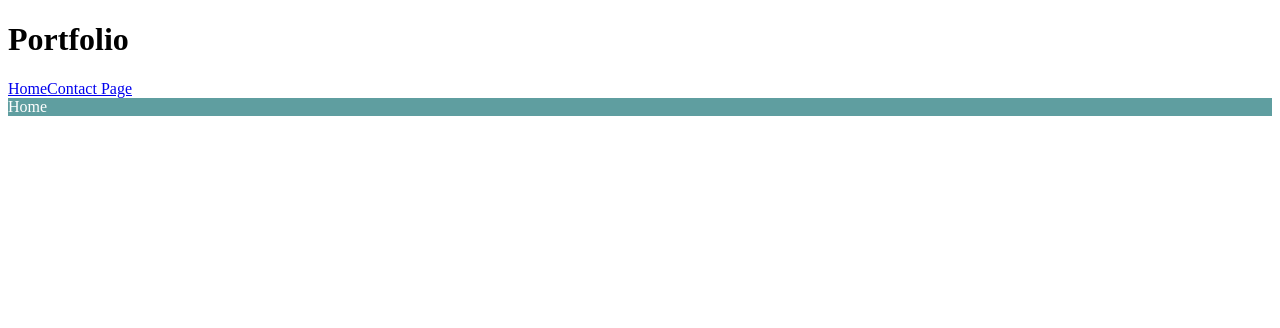
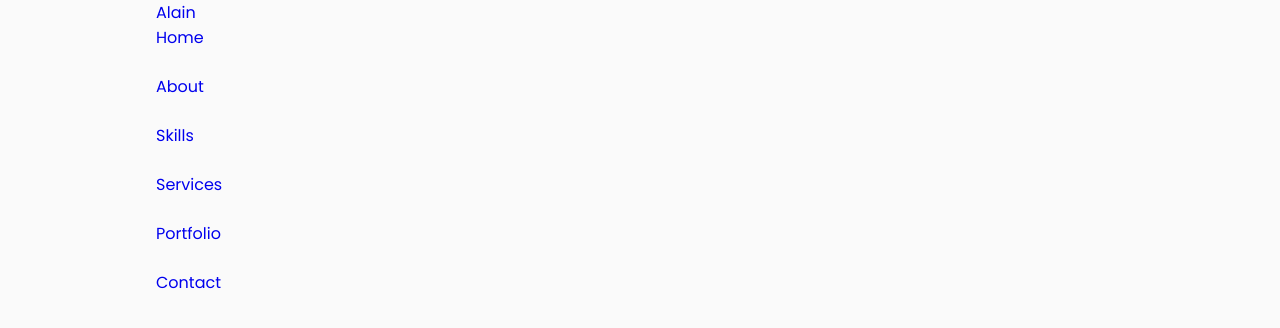
Before and after one commit to alain-nambi/portfolio, a React (Vite) app: page / in a window 1280 px wide. Shown: the top 328 px of the page. Built offline with nearby package versions, Linux system fonts and the light colour scheme.

Commit message:
Add Header components

```diff
--- a/src/App.jsx
+++ b/src/App.jsx
@@ -1,16 +1,12 @@
-import { HashRouter, Link, Routes, Route } from "react-router-dom";
-
-import Contact from "./components/Contact/Contact"
-import Home from "./components/Home/Home"
+import "./App.css"
+import Header from "./components/Header/Header";
 
 function App() {
   return (
     <>
-      <div className="App">
-        <h1>Portfolio</h1>
-      </div>
+      <Header></Header>
 
-      <HashRouter basename="/">
+      {/* <HashRouter basename="/">
         <nav>
           <Link to="/">Home</Link>
           <Link to="/contact">Contact Page</Link> <br />
@@ -20,7 +16,7 @@
           <Route path="/contact" element={<Contact />} />
           <Route path="/" element={<Home />} />
         </Routes>
-      </HashRouter>
+      </HashRouter> */}
     </>
 
   )
--- /dev/null
+++ b/src/components/Header/Header.jsx
@@ -0,0 +1,67 @@
+import React from "react";
+
+const Header = () => {
+    return (
+        <header className="header">
+            <nav className="nav container">
+                <a href="#" className="nav__logo">
+                    Alain
+                </a>
+
+                <div className="nav__menu">
+                    <ul className="nav__list grid">
+                        <li className="nav__item">
+                            <a href="#home" className="nav_link">
+                                <i className="uil uil-estate nav__icon"></i>
+                                Home
+                            </a>
+                        </li>
+
+                        <li className="nav__item">
+                            <a href="#about" className="nav_link">
+                                <i className="uil uil-user nav__icon"></i>
+                                About
+                            </a>
+                        </li>
+
+                        <li className="nav__item">
+                            <a href="#skills" className="nav_link">
+                                <i className="uil uil-file nav__icon"></i>
+                                Skills
+                            </a>
+                        </li>
+
+                        <li className="nav__item">
+                            <a href="#services" className="nav_link">
+                                <i className="uil uil-briefcase-alt nav__icon"></i>
+                                Services
+                            </a>
+                        </li>
+
+                        <li className="nav__item">
+                            <a href="#portfolio" className="nav_link">
+                                <i className="uil uil-scenery nav__icon"></i>
+                                Portfolio
+                            </a>
+                        </li>
+
+                        <li className="nav__item">
+                            <a href="#contact" className="nav_link">
+                                <i className="uil uil-message nav__icon"></i>
+                                Contact
+                            </a>
+                        </li>
+                    </ul>
+
+                    <i className="uil uil-times nav__close"></i>
+                </div>
+
+                <div className="nav__toggle">
+                    <i className="uil uil-apps"></i>
+                </div>
+            </nav>
+        </header>
+    );
+};
+
+export default Header;
```
Also changed, not shown: src/components/Header/Header.css (added).
